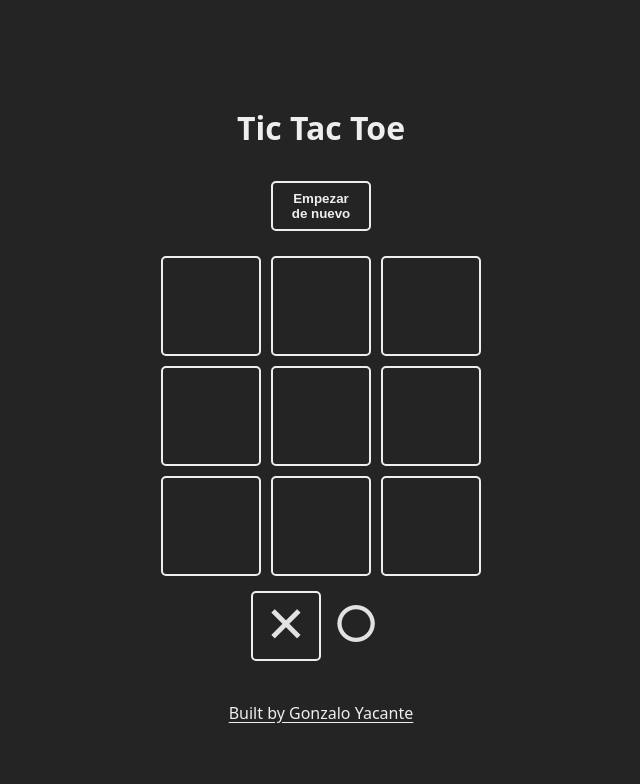
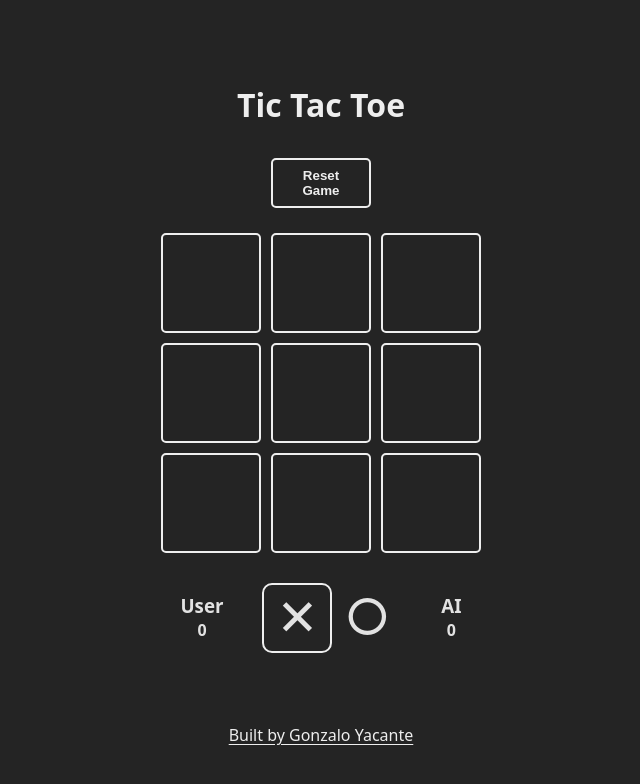
Before and after one commit to gonzaloyacante/Tic-tac-toe, a React (Vite) app: page / in a window 1280 px wide. Shown: the top 784 px of the page, without its empty margins (319-959 px from the left). Built offline with nearby package versions, Linux system fonts and the light colour scheme.

Commit message:
Agregado del componente CountGame

```diff
--- a/src/App.css
+++ b/src/App.css
@@ -80,10 +80,18 @@ body {
 .turn {
   display: flex;
   justify-content: center;
+  align-items: center;
+}
+.turn div{
+  display: flex;
+  justify-content: center;
   margin: 15px auto;
   width: fit-content;
   position: relative;
   border-radius: 10px;
+}
+.turn .count-game {
+  display: block;
 }
 .turn .square,
 .winner .square {
@@ -135,22 +143,28 @@ body {
 .winner .text {
   background: #111;
   height: 300px;
-  width: 300px;
+  width: 340px;
   border: 2px solid #eee;
   border-radius: 10px;
   display: flex;
   flex-direction: column;
-  justify-content: center;
+  justify-content: space-around;
   align-items: center;
   gap: 20px;
 }
+.winner header {
+  width: 100%;
+  display: flex;
+  justify-content: space-evenly;
+  align-items: center;
+  gap: 20px;
+}
+.winner header div {
+  min-width: 80px;
+}
 .winner .win {
-  margin: 0 auto;
-  width: fit-content;
   border: 2px solid #eee;
   border-radius: 10px;
-  display: flex;
-  gap: 15px;
 }
 .winner button {
   margin: 0 auto;
@@ -164,3 +178,7 @@ footer a {
   color: #eee;
   text-underline-offset: 3px;
 }
+
+.count-game {
+  display: block;
+}
--- a/src/App.jsx
+++ b/src/App.jsx
@@ -1,7 +1,12 @@
 import { useState } from "react";
 import confetti from "canvas-confetti";
 
-import { TURNS, CONFETTI_CONFIG, AI_DELAY } from "./utils/constants.js";
+import {
+  TURNS,
+  CONFETTI_CONFIG,
+  AI_DELAY,
+  COUNT_GAMES,
+} from "./utils/constants.js";
 import { checkWinner, checkEndGame, getNullSquares } from "./utils/logic.js";
 import { saveGameToStorage, resetGameToStorage } from "./utils/storage.js";
 
@@ -48,6 +53,7 @@ function App() {
 
       const newWinnerAI = checkWinner(newBoard);
       if (newWinnerAI) {
+        COUNT_GAMES.COMPUTER = COUNT_GAMES.COMPUTER + 1;
         confetti(CONFETTI_CONFIG);
         resetGame();
         return setWinner(newWinnerAI);
@@ -72,6 +78,7 @@ function App() {
 
     const newWinner = checkWinner(newBoard);
     if (newWinner) {
+      COUNT_GAMES.USER = COUNT_GAMES.USER + 1;
       confetti(CONFETTI_CONFIG);
       resetGame();
       return setWinner(newWinner);
@@ -87,13 +94,17 @@ function App() {
     <>
       <main className="game">
         <h1>Tic Tac Toe</h1>
-        <button onClick={resetGame}>Empezar de nuevo</button>
+        <button onClick={resetGame}>Reset Game</button>
 
         <Board board={board} updateBoard={updateBoard} />
 
-        <Turn turn={turn} />
+        <Turn turn={turn} countGames={COUNT_GAMES} />
 
-        <WinnerModal winner={winner} resetGame={resetGame} />
+        <WinnerModal
+          winner={winner}
+          resetGame={resetGame}
+          countGames={COUNT_GAMES}
+        />
       </main>
       <footer>
         <a
--- /dev/null
+++ b/src/components/CountGame.jsx
@@ -0,0 +1,9 @@
+/* eslint-disable react/prop-types */
+export const CountGame = ({ title, children }) => {
+  return (
+    <div className="count-game">
+      <h3>{title}</h3>
+      <strong>{children}</strong>
+    </div>
+  );
+};
--- a/src/components/Turn.jsx
+++ b/src/components/Turn.jsx
@@ -1,18 +1,22 @@
 /* eslint-disable react/prop-types */
 import { Square } from "./Square.jsx";
+import { CountGame } from "./CountGame.jsx";
 
 import { TURNS } from "../utils/constants.js";
 
-export const Turn = ({ turn }) => {
+export const Turn = ({ turn, countGames }) => {
   const className = `square is-selected ${
     turn === TURNS.USER ? "turn-x" : "turn-o"
   }`;
-
   return (
     <section className="turn">
-      <div className={className}></div>
-      <Square>{TURNS.USER}</Square>
-      <Square>{TURNS.COMPUTER}</Square>
+      <CountGame title='User'>{countGames.USER}</CountGame>
+      <div>
+        <div className={className}></div>
+        <Square>{TURNS.USER}</Square>
+        <Square>{TURNS.COMPUTER}</Square>
+      </div>
+      <CountGame title='AI'>{countGames.COMPUTER}</CountGame>
     </section>
   );
 };
--- a/src/components/WinnerModal.jsx
+++ b/src/components/WinnerModal.jsx
@@ -1,17 +1,30 @@
 /* eslint-disable react/prop-types */
 import { Square } from "./Square";
+import { CountGame } from "./CountGame.jsx";
 
-export function WinnerModal({ winner, resetGame }) {
+import { TURNS } from "../utils/constants.js";
+
+export function WinnerModal({ winner, resetGame, countGames }) {
   if (winner === null) return null;
 
   const winnerText = winner === false ? "Empate" : "Ganó:";
-
+  const lossesGames =
+    winner === TURNS.USER ? countGames.COMPUTER : countGames.USER;
+  const victoryGames =
+    winner === TURNS.USER ? countGames.USER : countGames.COMPUTER;
   return (
     <section className="winner">
       <article className="text">
         <h2>{winnerText}</h2>
-        <header className="win">{winner && <Square>{winner}</Square>}</header>
-        <button onClick={resetGame}>Empezar de nuevo</button>
+        {winner && (
+          <header>
+            <CountGame title="Losses">{lossesGames}</CountGame>
+            <div className="win">{winner && <Square>{winner}</Square>}</div>
+            <CountGame title="Victories">{victoryGames}</CountGame>
+          </header>
+        )}
+
+        <button onClick={resetGame}>Play Again</button>
       </article>
     </section>
   );
--- a/src/utils/constants.js
+++ b/src/utils/constants.js
@@ -2,6 +2,11 @@ export const TURNS = {
   USER: "✕",
   COMPUTER: "○",
 };
+
+export let COUNT_GAMES = {
+  USER: 0,
+  COMPUTER: 0,
+}
 
 export const WINNER_COMBOS = [
   [0, 1, 2],
--- a/src/utils/storage.js
+++ b/src/utils/storage.js
@@ -1,9 +1,16 @@
 export const saveGameToStorage = ({ newBoard, newTurn }) => {
   window.localStorage.setItem("board", JSON.stringify(newBoard));
   window.localStorage.setItem("turn", newTurn);
-};
-
+}
 export const resetGameToStorage = () => {
   window.localStorage.removeItem("board");
   window.localStorage.removeItem("turn");
 };
+
+
+export const saveCountGameToStorage = ({ countGames }) => {
+  window.localStorage.setItem("countGames", JSON.stringify(countGames));
+};
+export const resetCountGameToStorage = () => {
+  window.localStorage.removeItem("countGames");
+};
```
